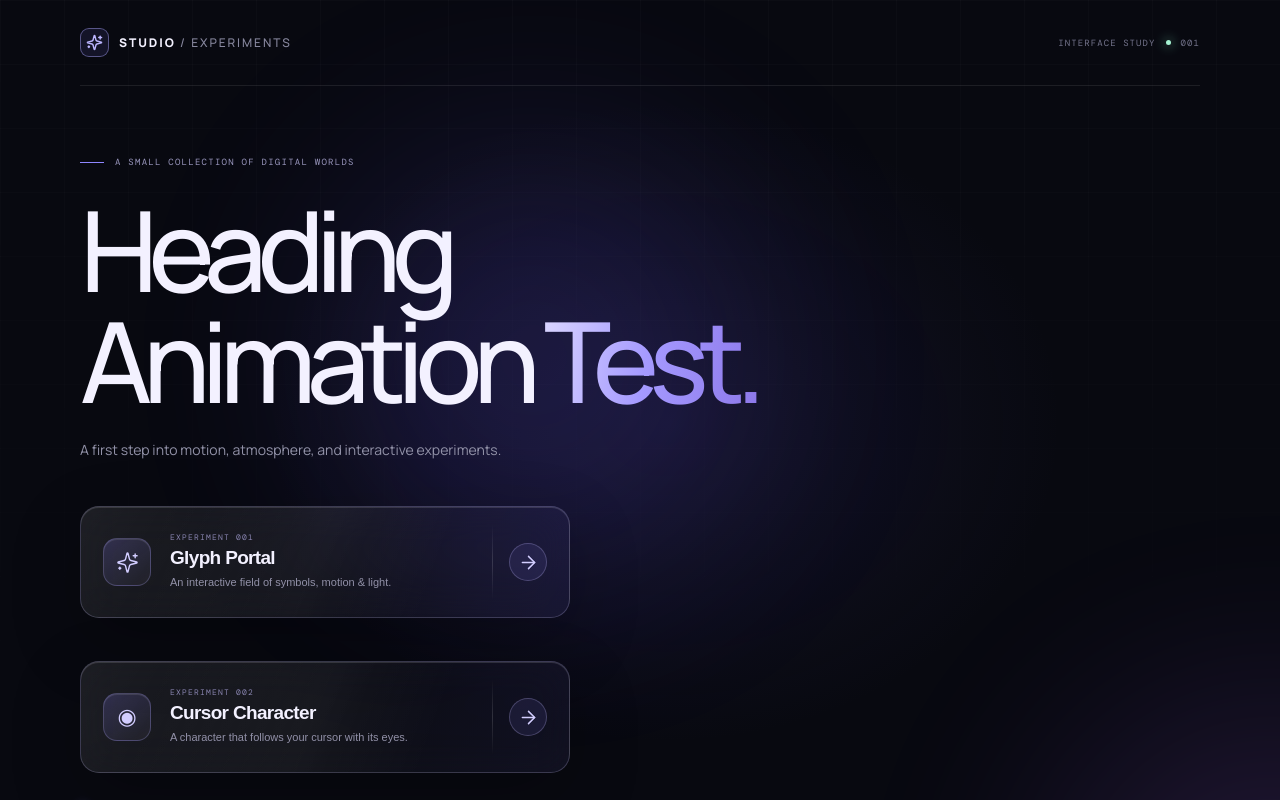
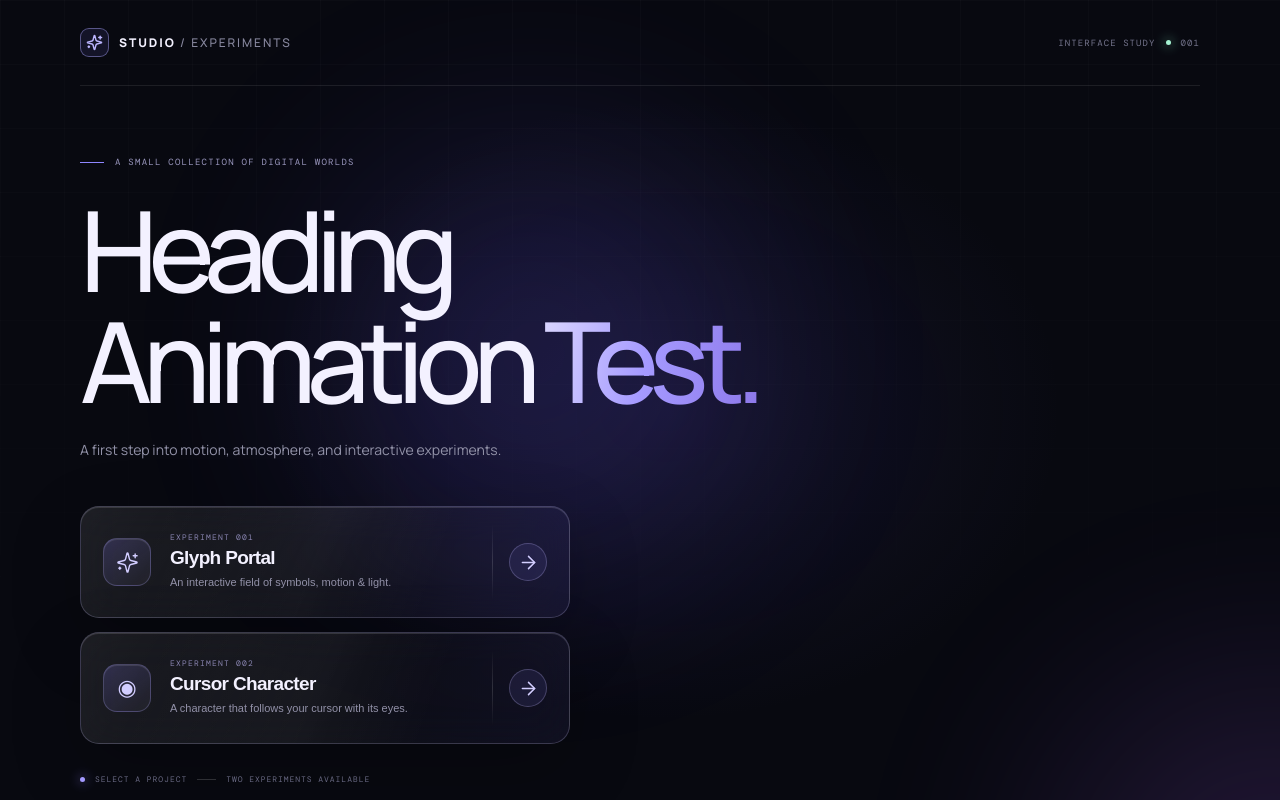
Before and after one commit to abinannd/trial, a React (Vite) app: page / in a window 1280 px wide. Shown: the top 800 px of the page. Built offline with nearby package versions, Linux system fonts and the light colour scheme; the HTML template or start-up script is replaced by a standard one.

Commit message:
Polish experiment selector spacing and trigger Pages deploy

```diff
--- a/src/index.css
+++ b/src/index.css
@@ -87,3 +87,6 @@ button,a{-webkit-tap-highlight-color:transparent}
 @media(max-width:800px){.intro-topbar,.intro-footer,.intro-content{width:calc(100% - 36px)}.intro-content{padding:64px 0 72px}.intro-heading{font-size:clamp(58px,11.5vw,88px)}}
 @media(max-width:460px){.intro-topbar{height:72px}.intro-index{font-size:7px;gap:7px}.intro-heading{font-size:clamp(52px,12vw,68px);margin-top:24px}.intro-subtitle{font-size:13px}.project-panel{gap:13px;min-height:104px;margin-top:34px;padding:17px 15px;border-radius:16px}.panel-symbol{flex-basis:42px;width:42px;height:42px}.panel-title{font-size:17px}.panel-description{font-size:10px}.panel-arrow{flex-basis:34px;width:34px;height:34px}.panel-edge{right:62px}.intro-bottom-note{font-size:7px;gap:7px}.intro-footer{font-size:7px}}
 @media(prefers-reduced-motion:reduce){.intro-orb-one,.intro-orb-two,.heading-line,.intro-kicker,.intro-subtitle,.project-panel,.intro-bottom-note{animation:none!important;opacity:1!important;filter:none!important;transform:none!important}}
+
+/* Experiment 002: keep the second project directly beneath Glyph Portal. */
+.experiment-two-panel{margin-top:14px;animation-delay:.58s}
```
